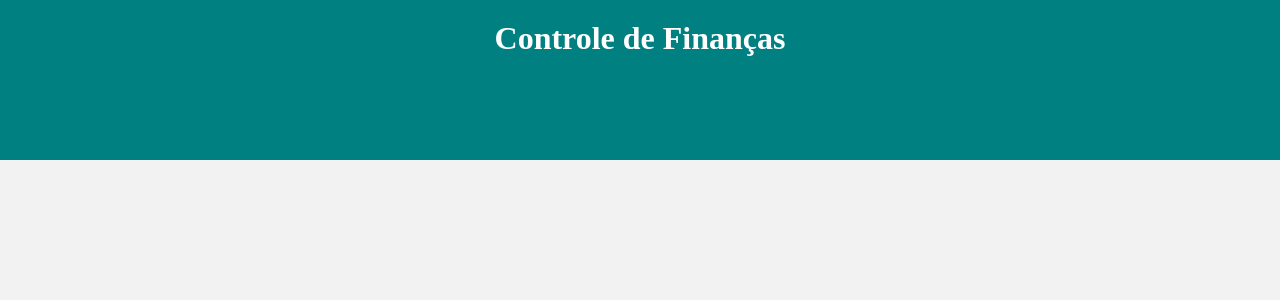
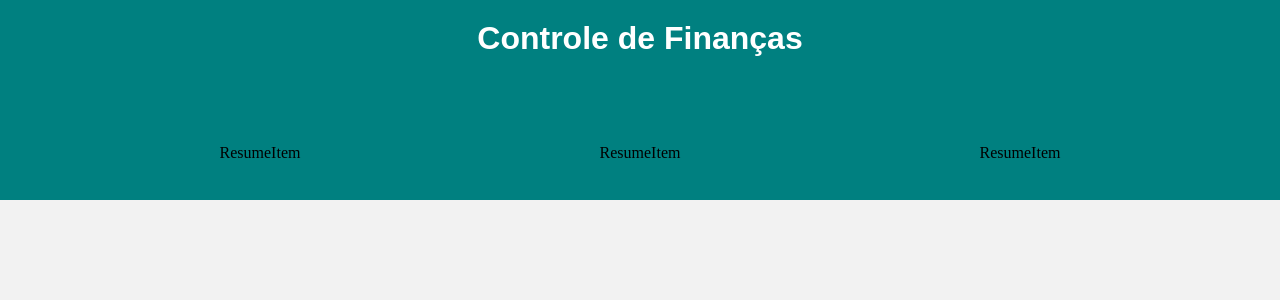
Before and after one commit to cecilia-ce/SistemaFinanceiroComReactJS, a React (Vite) app: page / in a window 1280 px wide. Shown: the top 300 px of the page. Built offline with nearby package versions, Linux system fonts and the light colour scheme.

Commit message:
Iniciando cards ResumeItems

```diff
--- a/src/App.jsx
+++ b/src/App.jsx
@@ -1,11 +1,13 @@
 import React from 'react';
-import Header from './components/header';
+import Header from './components/Header';
+import Resume from './components/Resume';
 import GlobalStyle from './style/global';
 
 const App = () => {
   return (
     <>
       <Header />
+      <Resume />
       <GlobalStyle />
     </>
 
--- a/src/components/header/styles.jsx
+++ b/src/components/Header/styles.jsx
@@ -1,16 +1,15 @@
 import styled from 'styled-components';
 
 export const Container = styled.div`
-  height: 20vh;
+  height: 25vh;
   text-align: center;
   background: teal;
 `;
 
-export const Header = styled.h1`
-  font-size:
-`;
+export const Header = styled.h1``;
 
 export const Title = styled.div`
+  font-family: 'Poppins', sans-serif;
   padding-top: 20px;
   color: #fff;
 `;
--- /dev/null
+++ b/src/components/Resume/index.jsx
@@ -0,0 +1,15 @@
+import React from 'react';
+import * as C from './styles';
+import ResumeItem from '../ResumeItem';
+
+const Resume = () => {
+  return (
+    <C.Container>
+      <ResumeItem />
+      <ResumeItem />
+      <ResumeItem />
+    </C.Container>
+  );
+};
+
+export default Resume;
--- /dev/null
+++ b/src/components/Resume/styles.jsx
@@ -0,0 +1,11 @@
+import styled from 'styled-components';
+
+export const Container = styled.div`
+  max-width: 1120px;
+  width: 98%;
+  margin: 0 auto;
+  display: flex;
+  gap: 20px;
+  margin-top: -7vh;
+  justify-content: space-around;
+`;
--- /dev/null
+++ b/src/components/ResumeItem/index.jsx
@@ -0,0 +1,8 @@
+import React from 'react';
+import * as C from './styles';
+
+const ResumeItem = () => {
+  return <div>ResumeItem</div>
+};
+
+export default ResumeItem;
--- /dev/null
+++ b/src/components/ResumeItem/styles.jsx
@@ -0,0 +1,34 @@
+import styled from 'styled-components';
+
+export const Container = styled.div`
+  display: flex;
+  flex-direction: column;
+  align-items: center;
+  background-color: #fff;
+  border-radius: 5px;
+  padding: 5px 15px;
+  width: 30%;
+
+  @media (max-width: 750px){
+    width: 20%;
+    p {
+      font-size: 12px;
+    }
+
+    span{
+      font-size:20px;
+    }
+
+    svg{
+      display: nome;
+    }
+  };
+`;
+
+export const Header = styled.header`
+  display:flex;
+  align-items: center;
+  justify-content: space-around;
+  width: 100%;
+  gap: 10px;
+`;
```
Also changed, not shown: src/components/Header/index.jsx (renamed from src/components/header/index.jsx).
